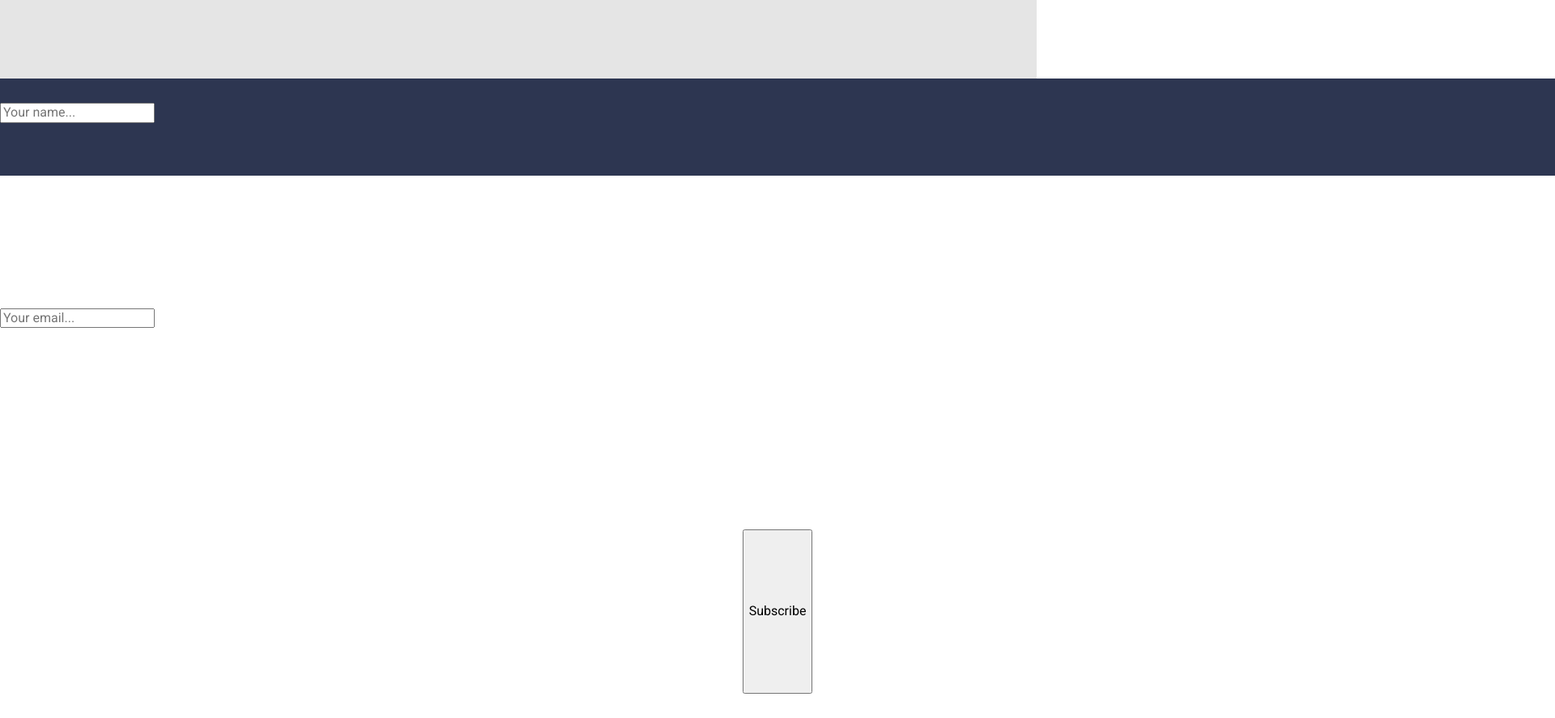
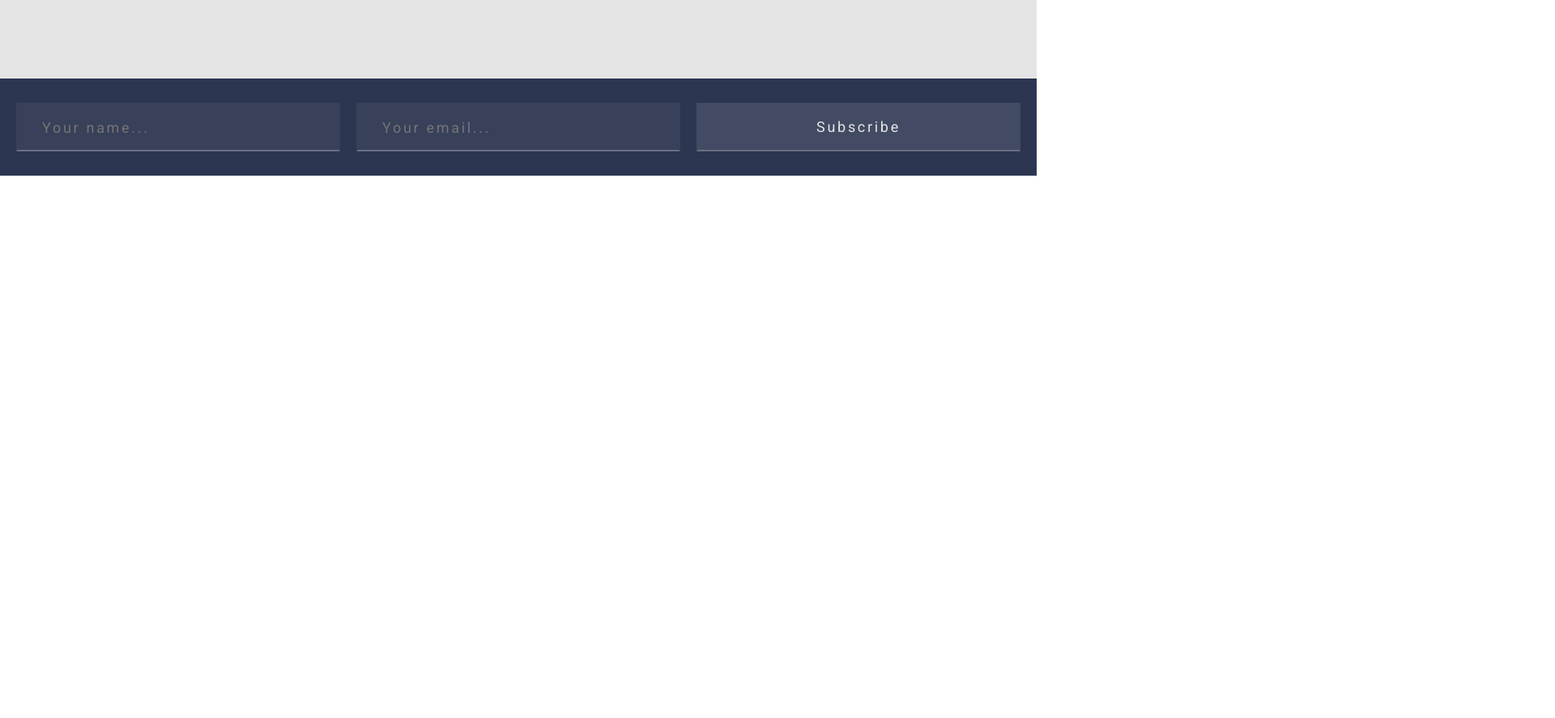
Before and after one commit to MikhailoJ/20220521grid-template-init-project, a website: page index.html in a window 1280 px wide. Shown: the part 2334-3221 px from the top of the page at 81% size, 1920 px wide, since content can reach past the window. After the commit the page ends 2551 px from the top, so only its background shows below. Drawn offline with Linux system fonts and the light colour scheme.

Commit message:
закончил с form

```diff
--- a/assets/scss/components/sections/_section-form.scss
+++ b/assets/scss/components/sections/_section-form.scss
@@ -1,29 +1,65 @@
 @use "../../presets" as *;
 @use "../../mixins" as *;
 
-$local-gap: calc(40px / 3);
+//$local-gap: calc(40px / 3);
 
 .section-form {
-  width: 1920px;
-  height: 120px;
-  background-color: $color-primary;
+  //max-width: 1340px;
   padding-top: 30px;
   padding-bottom: 30px;
+  background-color: $color-primary;
+}
+.form-input {
+  display: grid;
+  gap: $gap;
+  grid-template-columns: repeat(3, 1fr);
+  max-width: $ul;
+  margin: auto;
+  padding-right: 20px;
+  padding-left: 20px;
 }
 
-.section-form__action {
-  display: grid;
-  grid-template-rows: repeat(3, calc(33.33vh - #{$local-gap}));
+.form-item {
+  display: block;
+  width: 100%;
+  height: 60px;
+  padding-right: 30px;
+  padding-left: 30px;
+  letter-spacing: 0.15em;
+  color: $color-gray-light;
+  border: 2px solid rgba(255, 255, 255, 0);
+  border-bottom-color: rgba(255, 255, 255, 0.25);
+  background-color: rgba(255, 255, 255, 0.05);
+  font-size: 1.125rem;
+  transition: background-color 0.5s;
 
-}
 
-.section-form__btn {
-  display: flex;
-  justify-content: center;
-  margin-top: $gap;
-  margin-bottom: $gap;
-
-  @include sm-min {
-    margin-bottom: $gap-lg;
+  &:hover,
+  &:focus {
+    background-color:  rgba(255, 255, 255, 0.2);
+    border: 2px solid $color-gray;
+    border-bottom-color: $color-light;
   }
 }
+.form-button {
+  display: block;
+  width: 100%;
+  height: 60px;
+  padding: 0.5em 1em;
+  color: $color-gray-light;
+  letter-spacing: 0.15em;
+  transition: background-color 0.5s;
+
+  border: 2px solid rgba(255, 255, 255, 0);
+  border-bottom-color: rgba(255, 255, 255, 0.2);
+  background-color: rgba(255, 255, 255, 0.1);
+
+  font-size: 1.125rem;
+  //background-color: rgba($color-gray-light, 0.8);
+
+  &:hover,
+  &:focus {
+    background-color: $color-accent;
+    border: 2px solid $color-gray-light;
+  }
+}
--- a/index.html
+++ b/index.html
@@ -165,15 +165,15 @@
       </div>
     </section>
     <section class="section-form">
-      <form class="section-form__action" action="">
+      <form class="form-input" action="#">
         <div>
-          <input type="name" placeholder="Your name...">
+          <input class="form-item" type="name" placeholder="Your name...">
         </div>
         <div>
-          <input type="email" placeholder="Your email...">
+          <input class="form-item" type="email" placeholder="Your email...">
         </div>
-        <div class="section-form__btn">
-          <button type="submit">Subscribe</button>
+        <div">
+          <button class="form-button" type="submit">Subscribe</button>
         </div>
       </form>
     </section>
```
Also changed, not shown: assets/css/style.css.
